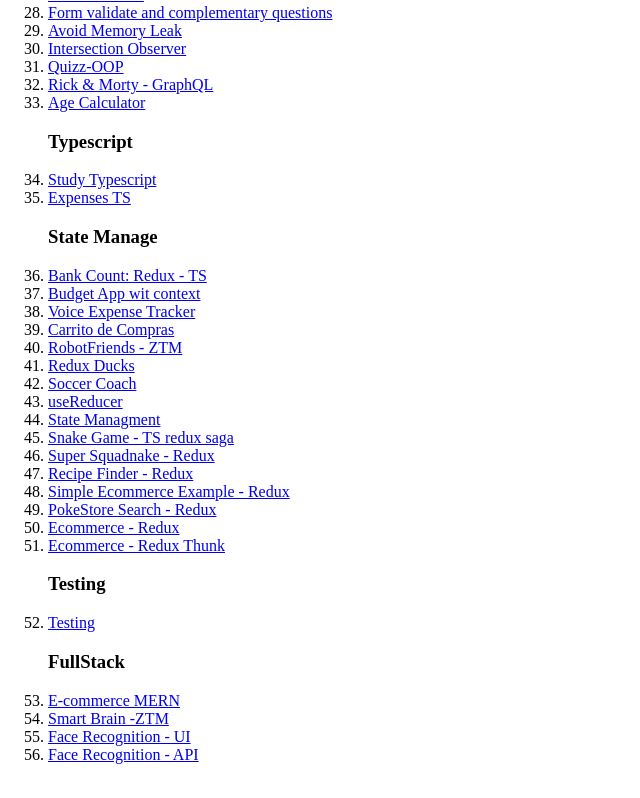
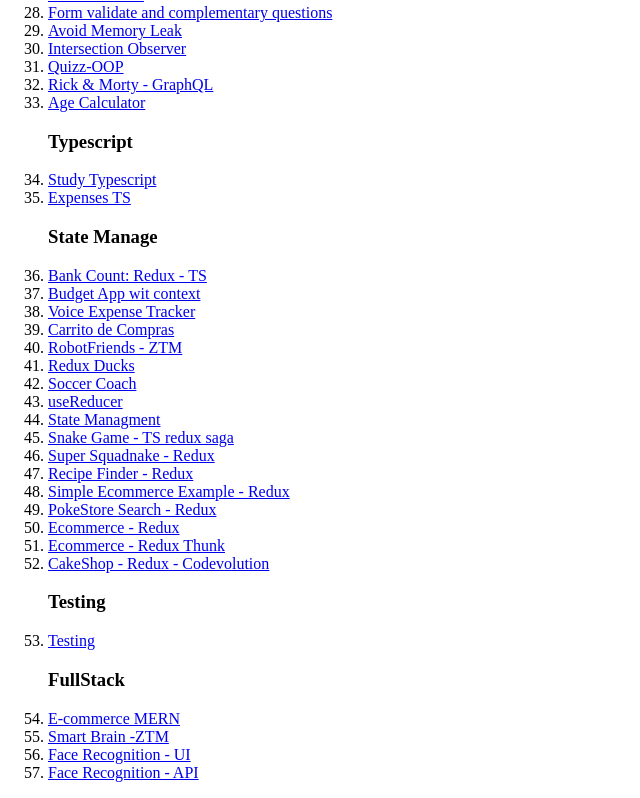
Before and after one commit to corozb/react_projects, a plain HTML site: page index.html in a window 1280 px wide. Shown: the part 562-1360 px from the top of the page, without its empty margins (0-640 px from the left). Drawn offline with Linux system fonts and the light colour scheme.

Commit message:
CakeShop

```diff
--- a/index.html
+++ b/index.html
@@ -166,6 +166,9 @@
     <li>
       <a href="https://github.com/corozb/state-manage/tree/redux-thunk-ecommerce/redux-ecommerce" target="_blank">Ecommerce - Redux Thunk</a>
     </li>
+    <li>
+      <a href="https://github.com/corozb/state-manage/tree/master/redux-cakeshop" target="_blank">CakeShop - Redux - Codevolution</a>
+    </li>
 
     <h3>Testing</h3>
     <li>
```
